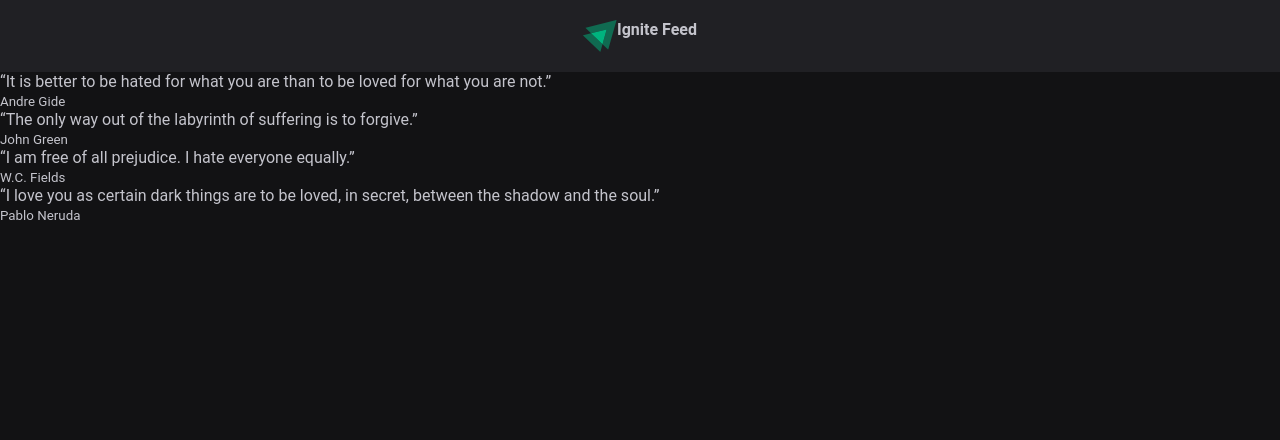
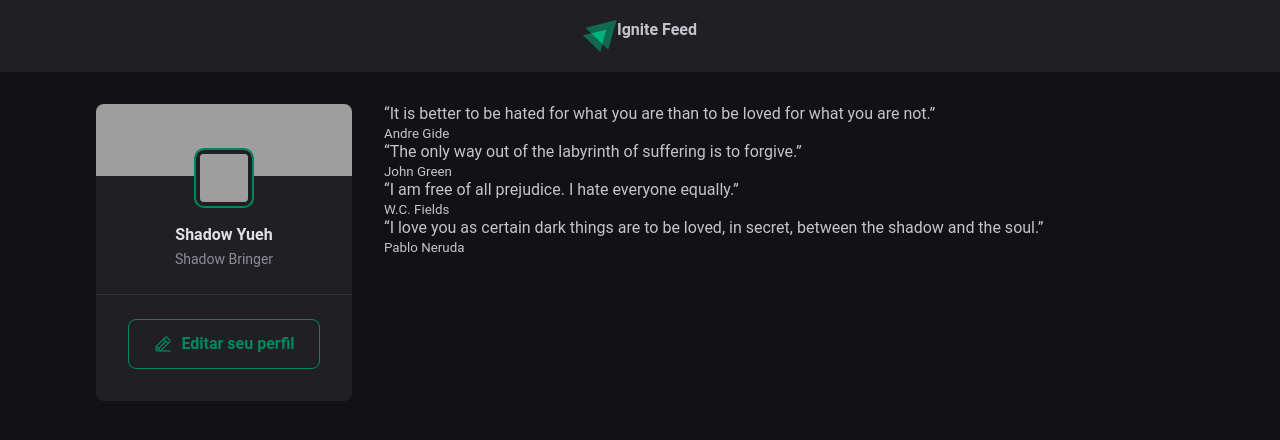
Before and after one commit to shadyueh/rs22-ignite-feed, a React app: page / in a window 1280 px wide. Shown: the top 440 px of the page. Built offline with nearby package versions, Linux system fonts and the light colour scheme; grey boxes are pictures that could not be loaded; the HTML template or start-up script is replaced by a standard one.

Commit message:
feat: create Sidebar

```diff
--- a/package.json
+++ b/package.json
@@ -8,6 +8,7 @@
     "preview": "vite preview"
   },
   "dependencies": {
+    "phosphor-react": "^1.4.1",
     "react": "^18.0.0",
     "react-dom": "^18.0.0"
   },
--- a/src/App.jsx
+++ b/src/App.jsx
@@ -1,12 +1,19 @@
 import { Header } from "./components/Header";
 import { Post } from "./Post";
 
-import '/src/global.css'
+import styles from "./App.module.css";
+
+import "./global.css";
+import { Sidebar } from "./components/Sidebar";
 
 export function App() {
   return (
     <div>
-      <Header/>
+      <Header />
+
+      <div className={styles.wrapper}>
+        <Sidebar />
+        <main>
           <Post
             author="Andre Gide"
             content="It is better to be hated for what you are than to be loved for what you are not."
@@ -24,6 +31,8 @@
             content="I love you as certain dark things are to be loved,
             in secret, between the shadow and the soul."
           />
+        </main>
+      </div>
     </div>
   );
 }
--- /dev/null
+++ b/src/App.module.css
@@ -0,0 +1,11 @@
+.wrapper {
+  max-width: 70rem;
+  margin: 2rem auto;
+  padding: 0 1rem;
+
+  display: grid;
+  grid-template-columns: 256px 1fr;
+  gap: 2rem;
+
+  align-items: flex-start;
+}
--- /dev/null
+++ b/src/components/Sidebar.jsx
@@ -0,0 +1,34 @@
+import { PencilLine } from "phosphor-react";
+
+import styles from "./Sidebar.module.css";
+
+export function Sidebar() {
+  return (
+    <aside className={styles.sidebar}>
+      <img
+        className={styles.cover}
+        src="https://images.pexels.com/photos/270366/pexels-photo-270366.jpeg?cs=srgb&dl=pexels-pixabay-270366.jpg&fm=jpg&h=359&w=500&fit=crop"
+        alt=""
+        srcset=""
+      />
+
+      <div className={styles.profile}>
+        <img
+          className={styles.avatar}
+          src="https://github.com/shadyueh.png"
+          alt=""
+          srcset=""
+        />
+        <strong>Shadow Yueh</strong>
+        <span>Shadow Bringer</span>
+      </div>
+
+      <footer>
+        <a href="#">
+          <PencilLine size={20} />
+          Editar seu perfil
+        </a>
+      </footer>
+    </aside>
+  );
+}
--- /dev/null
+++ b/src/components/Sidebar.module.css
@@ -0,0 +1,69 @@
+.sidebar {
+  background: var(--gray-800);
+  border-radius: 8px;
+  overflow: hidden;
+}
+
+.cover {
+  width: 100%;
+  height: 72px;
+  object-fit: cover;
+}
+
+.profile {
+  display: flex;
+  flex-direction: column;
+  align-items: center;
+  margin-top: calc(0px - 1.5rem - 6px);
+}
+
+.profile strong {
+  margin-top: 1rem;
+  color: var(--gray-100);
+  line-height: 1.6;
+}
+
+.profile span {
+  font-size: 0.875rem;
+  color: var(--gray-400);
+  line-height: 1.6;
+}
+
+.avatar {
+  box-sizing: initial;
+  width: 3rem;
+  height: 3rem;
+  border-radius: 8px;
+  border: 4px solid var(--gray-800);
+  outline: 2px solid var(--green-500);
+}
+
+.sidebar footer {
+  border-top: 1px solid var(--gray-600);
+  margin-top: 1.5rem;
+  padding: 1.5rem 2rem 2rem;
+}
+
+.sidebar footer a {
+  background: transparent;
+  color: var(--green-500);
+  border: 1px solid var(--green-500);
+  border-radius: 8px;
+  height: 50px;
+  padding: 0 1.5rem;
+  font-weight: bold;
+  display: block;
+  text-decoration: none;
+
+  display: flex;
+  align-items: center;
+  justify-content: center;
+  gap: 0.5rem;
+
+  transition: color 0.1s, background-color 0.1s;
+}
+
+.sidebar footer a:hover {
+  background: var(--green-500);
+  color: var(--white);
+}
```
Also changed, not shown: 1 other file (tests, documents, lock files or other folders). Lines whose indentation alone changed are shown as unchanged.
